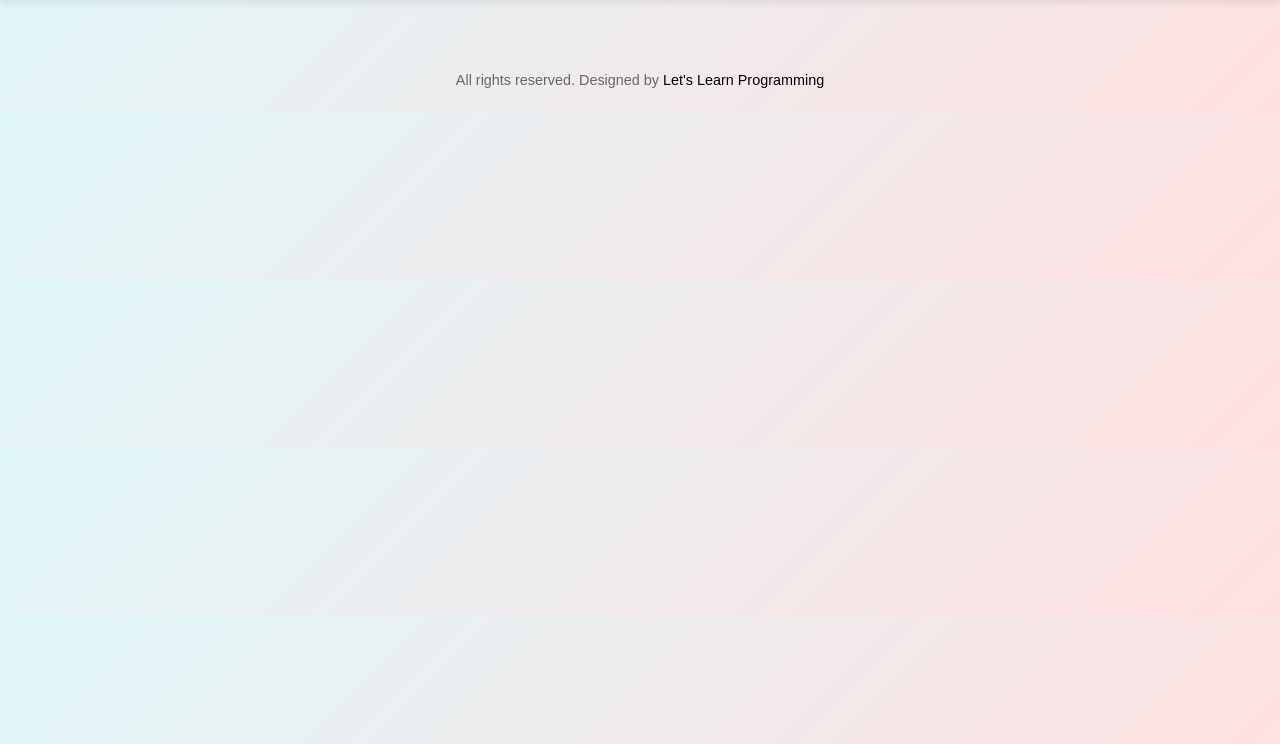
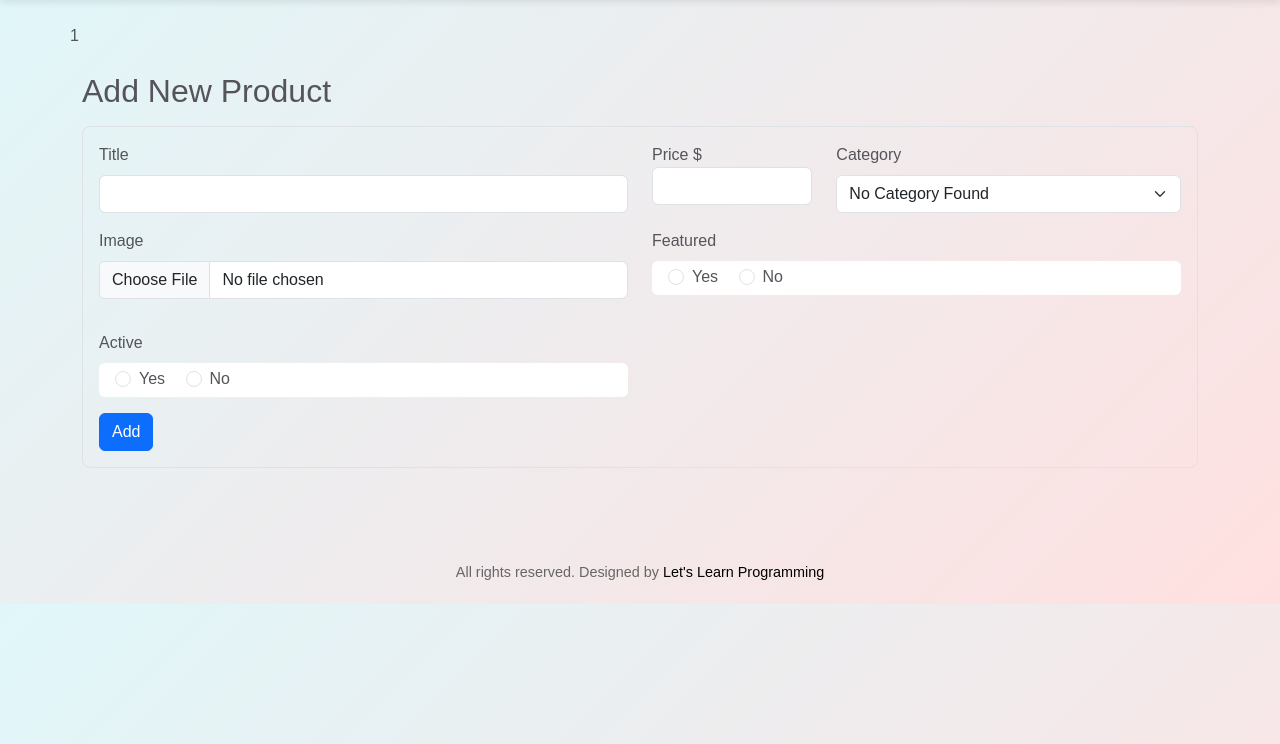
Before and after one commit to YeMarnPaing-dev/OnlineShop, a PHP site: page /Online-Shop/admin/addProduct.php in a window 1280 px wide. Shown: the part 56-800 px from the top of the page. Run offline with PHP 8.4, Linux system fonts and the light colour scheme; the visitor is signed in with stand-in values (Sample User, id 1); tables that the repository leaves empty or names only in its code hold one stand-in row (values such as "Sample post"); some libraries are stand-ins or nearby versions.

Commit message:
Category_id

```diff
--- a/admin/addProduct.php
+++ b/admin/addProduct.php
@@ -1,4 +1,125 @@
 <?php include('widget/header.php') ?>
+<div class="container">
+    <div class="row pt-4 pb-4 text-color">
+                        <?php
+            if (isset($_SESSION['noti'])) {
+            echo $_SESSION['noti'];
+            unset($_SESSION['noti']); // remove it so it only shows once
+        }
+        ?>
+        <h2 class="mt-4 mb-3">Add New Product</h2>
+
+        <div class="col-12">
+            <div class="border p-3 rounded-3">
+                <form action="" method="POST" enctype="multipart/form-data">
+                    <div class="row">
+                        <div class="col-6 mb-3">
+                            <label for="title" class="form-label">Title</label>
+                            <input type="text" required class="form-control" id='title' name='title'>
+                        </div>
+                        <div class="col-2 mb-3">
+                            <label for="price" calss="form-label">Price $</label>
+                            <input type="number" required class="form-control" id='price' name='price'>
+                        </div>
+                        <div class="col-4 mb-3">
+                            <label for="category" class="form-label">Category</label>
+                     <select name="category" id="category" class="form-select">
+                            <?php
+                            // SQL query to get active categories
+                            $sql = "SELECT * FROM categories WHERE active='YES'";
+                            $res = mysqli_query($conn, $sql);
 
 
+                            if ($res) {
+                                $count = mysqli_num_rows($res);
+
+
+                                if ($count > 0) {
+
+                                    while ($row = mysqli_fetch_assoc($res)) {
+                                        $id = $row['id'];
+                                        $title = $row['title'];
+                                        ?>
+                                        <option value="<?php echo $id; ?>"><?php echo $title; ?></option>
+                                        <?php
+                                    }
+                                } else {
+
+                                    ?>
+                                    <option value="0">No Category Found</option>
+                                    <?php
+                                }
+                            } else {
+                                echo "<option value='0'>Database Error</option>";
+                            }
+                            ?>
+                        </select>
+
+                        </div>
+                          <div class="col-6 mb-3">
+                            <label for="image" class="form-label">Image</label>
+                            <input type="file" required class="form-control" id='image' name='image'>
+
+                            <div class="col-6 mt-2 mb-3">
+                                <img id="preview" src="#" alt="Selected image preview" class="img-fluid rounded border" style="display:none; max-height: 250px;">
+                            </div>
+                        </div>
+                        <div class="col-6 mb-3">
+                            <label for="featured" class="form-label">Featured</label>
+                          <div class="bg-body p-1 rounded ps-3">
+                              <div class="form-check form-check-inline">
+                                <input type="radio" id='radio' id="featured1" value="Yes" name="featured" class="form-check-input">
+                                <label for="featured1" class="form-check-label">Yes</label>
+                            </div>
+                             <div class="form-check form-check-inline">
+                                <input type="radio" id='radio' id="featured2" value="No" name="featured" class="form-check-input">
+                                <label for="featured2" class="form-check-label">No</label>
+                            </div>
+                          </div>
+                        </div>
+
+                          <div class="col-6 mb-3">
+                            <label for="active" class="form-label">Active</label>
+                          <div class="bg-body p-1 rounded ps-3">
+                              <div class="form-check form-check-inline">
+                                <input type="radio" id='radio' id="active1" value="Yes" name="active" class="form-check-input">
+                                <label for="active1" class="form-check-label">Yes</label>
+                            </div>
+                             <div class="form-check form-check-inline">
+                                <input type="radio" id='radio' id="active2" value="No" name="active" class="form-check-input">
+                                <label for="active2" class="form-check-label">No</label>
+                            </div>
+                          </div>
+                    </div>
+                    <div class="col-12">
+                        <button id='click' type="submit" class="btn btn-primary">Add</button>
+                    </div>
+                </form>
+            </div>
+        </div>
+    </div>
+</div>
+
 <?php include('widget/footer.php') ?>
+
+<script>
+    const imageInput = document.getElementById('image');
+    const preview = document.getElementById('preview');
+
+    // Add change event listener
+    imageInput.addEventListener('change', function() {
+      const file = this.files[0];
+      if (file) {
+        const reader = new FileReader();
+
+        reader.addEventListener('load', function() {
+          preview.setAttribute('src', this.result);
+          preview.style.display = 'block'; // Show image
+        });
+
+        reader.readAsDataURL(file); // Convert image file to base64
+      } else {
+        preview.style.display = 'none';
+      }
+    });
+</script>
```
